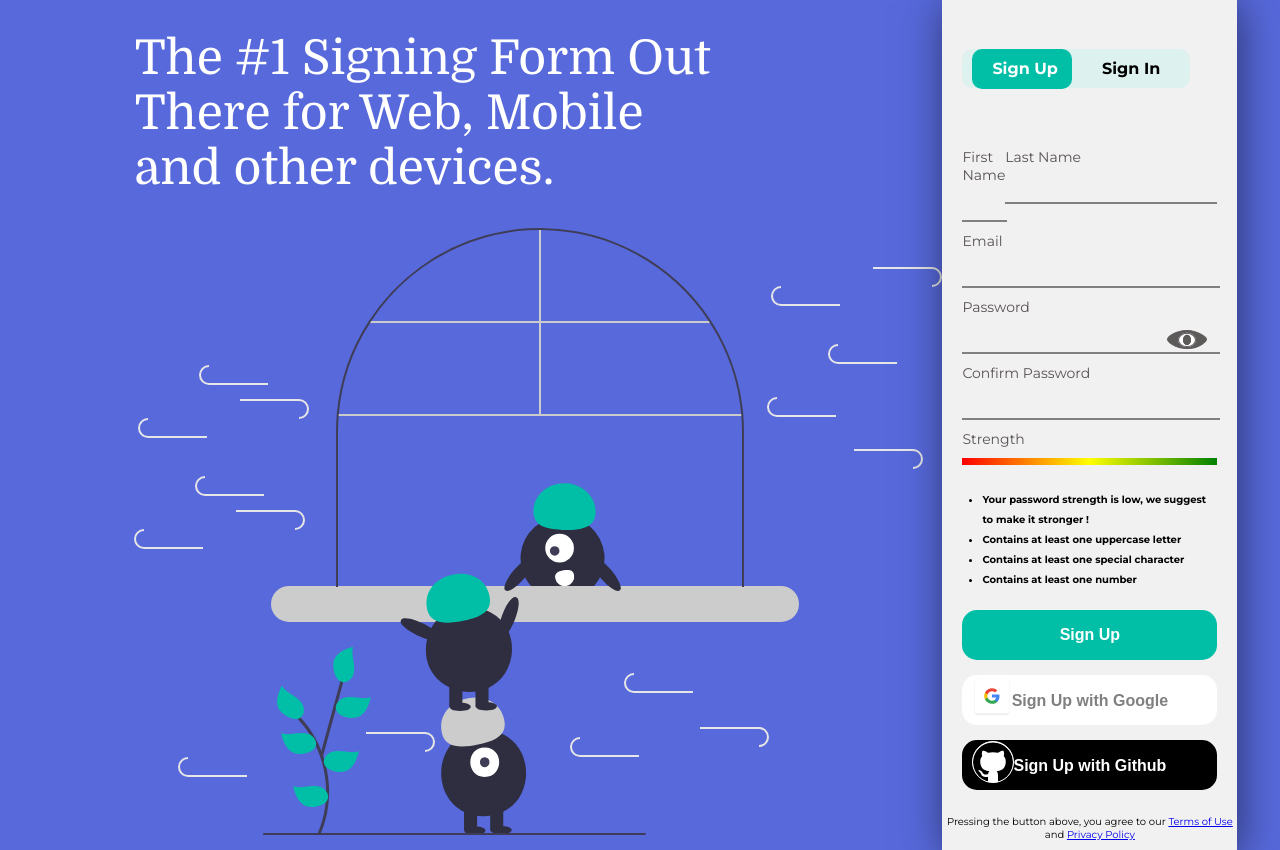
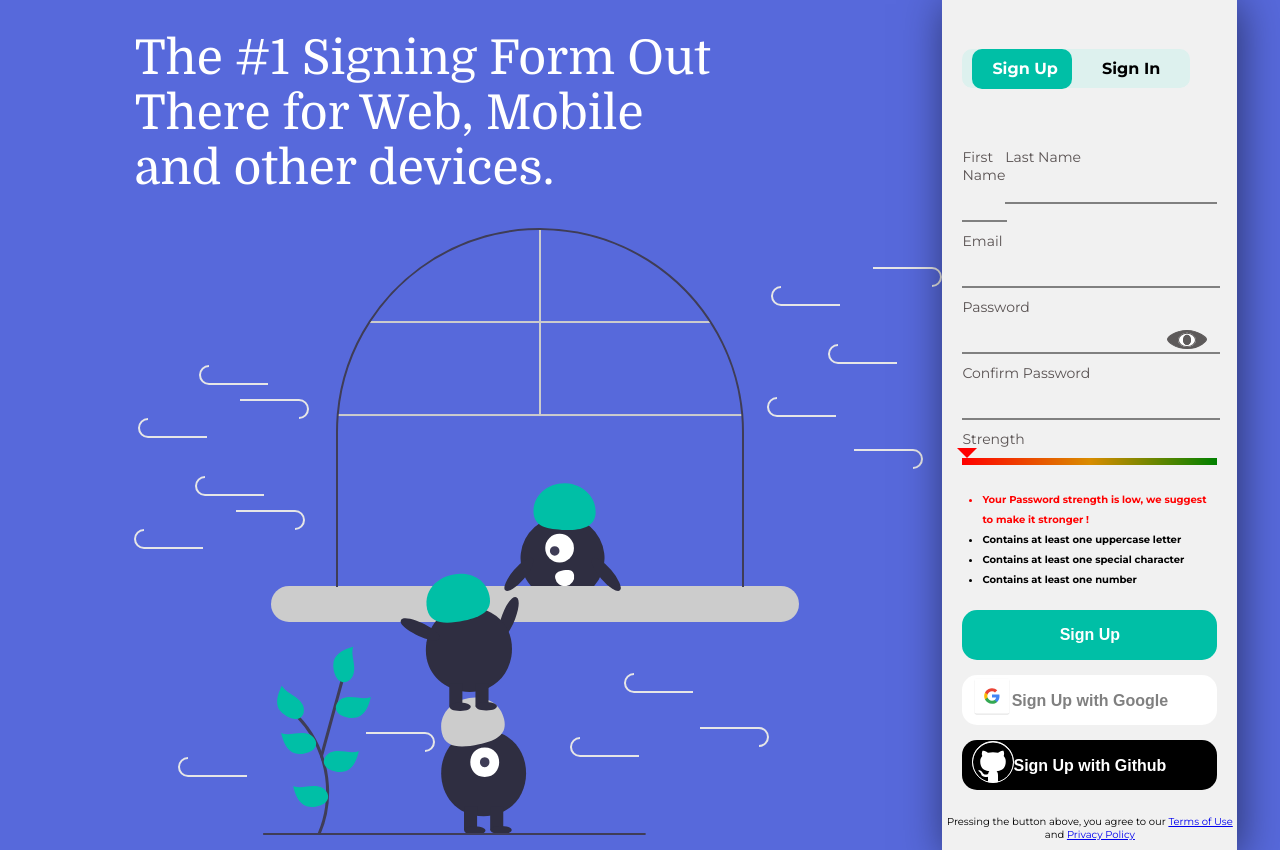
Before and after one commit to UncleKhab/Daily-UI, a Django app: page / in a window 1280 px wide. Shown: the part 73-923 px from the top of the page. Run offline with Django 3.2, Linux system fonts and the light colour scheme.

Commit message:
Slidebar and password verification

```diff
--- a/Day 1 - SignUp Form/app/signup/static/app.js
+++ b/Day 1 - SignUp Form/app/signup/static/app.js
@@ -1,3 +1,11 @@
+advice_number = d(".advice-number")
+advice_uppercase = d(".advice-uppercase")
+advice_special = d(".advice-special")
+advice_strength = d(".advice-strength")
+specialChars = "<>@!#$%^&*()_+[]{}?:;|'\"\\,./~`-=";
+upperCase = "ABCDEFGHIJKLMNOPQRSTUVXYZ"
+slidebar_pointer = d(".slidebar-pointer")
+
 function d(selector){
     return document.querySelector(selector);
 }
@@ -7,6 +15,28 @@ function da(selector){
 
 function slider_play(){
     d(".btn-slider").style.animationPlayState = 'running'
+}
+
+function check_special(str){
+    for(i = 0; i < specialChars.length;i++){
+        if(str.indexOf(specialChars[i]) > -1){
+            advice_special.style.color = "Green"
+            return 1;
+        }
+    }
+    advice_special.style.color = "Black"
+    return 0;
+}
+
+function check_uppercase(str){
+    for(i = 0; i < upperCase.length;i++){
+        if(str.indexOf(upperCase[i]) > -1){
+            advice_uppercase.style.color = "Green"
+            return 1;
+        }
+    }
+    advice_uppercase.style.color = "Black"
+    return 0;
 }
 da(".btn-sign").forEach(element => {
     element.addEventListener('click', (e) => {
@@ -25,7 +55,7 @@ da(".btn-sign").forEach(element => {
             d(".register").style.animationPlayState = 'running'
 
         }
-        console.log(s);
+
         setTimeout(function(){
             d(".btn-slider").style.animationPlayState = 'paused'
             d(".register").style.animationPlayState = 'paused'
@@ -41,3 +71,60 @@ da(".btn-sign").forEach(element => {
         },1500)
     })
 })
+
+d("#password").addEventListener("keyup", function(){
+    pass = d("#password").value;
+    has_number = /\d/.test(pass);
+    special = check_special(pass);
+    upper = check_uppercase(pass);
+    pass_length = pass.length;
+
+    if(has_number === true){
+        advice_number.style.color = "Green"
+        number_index = 1;
+    }else{
+        advice_number.style.color = "Black"
+        number_index = 0;
+    }
+
+    if(pass_length > 10){
+        pass_index = 1;
+    }else{
+        pass_index = 0;
+    }
+
+    strength = special + upper + pass_index + number_index;
+    console.log(strength);
+    switch(strength){
+        case 1:
+            slidebar_pointer.style.left = '25%'
+            slidebar_pointer.style.borderTop = '10px solid #f27a33';
+            advice_strength.innerText = "Your Password strength is weak, we suggest to make it stronger"
+            advice_strength.style.color = "red"
+            break;
+        case 2:
+            slidebar_pointer.style.left = '50%'
+            slidebar_pointer.style.borderTop = '10px solid #d98c00';
+            advice_strength.innerText = "Your Password strength is medium, we suggest to make it stronger"
+            advice_strength.style.color = "#d98c00"
+            break;
+        case 3:
+            slidebar_pointer.style.left = '75%'
+            slidebar_pointer.style.borderTop = '10px solid #7cbe1a';
+            advice_strength.innerText = "Your Password strength is high"
+            advice_strength.style.color = "Green"
+            break;
+        case 4:
+            slidebar_pointer.style.left = '97%'
+            slidebar_pointer.style.borderTop = '10px solid #44820b';
+            advice_strength.innerText = "Your Password strength is high"
+            advice_strength.style.color = "Green"
+            break;
+        default:
+            slidebar_pointer.style.left = '-2%'
+            slidebar_pointer.style.borderTop = '10px solid #f00';
+            advice_strength.innerText = "Your Password strength is weak, we suggest to make it stronger"
+            advice_strength.style.color = "red"
+
+    }
+})
--- a/Day 1 - SignUp Form/app/signup/static/style.css
+++ b/Day 1 - SignUp Form/app/signup/static/style.css
@@ -169,7 +169,7 @@ label {
     width: 100%;
     height: 7px;
     background-color: linear;
-    background-image: linear-gradient(to right, red , yellow, green);
+    background-image: linear-gradient(to right, red , #d98c00, green);
     margin-bottom: 25px;
 }
 
@@ -179,6 +179,9 @@ ul{
     font-weight: bold;
     line-height: 200%;
     margin-bottom:20px;
+}
+.advice-strength {
+    color: red;
 }
 
 .tos-message{
@@ -219,6 +222,18 @@ ul{
     animation-play-state : paused;
 }
 
+.password-check{
+    position:relative;
+}
+.slidebar-pointer {
+    position: absolute;
+    border-left: 10px solid transparent;
+    border-right: 10px solid transparent;
+    border-top: 10px solid #f00;
+    top: 18px;
+    left: -2%;
+}
+
 
 @keyframes slider {
     0% {
--- a/Day 1 - SignUp Form/app/signup/templates/signup/index.html
+++ b/Day 1 - SignUp Form/app/signup/templates/signup/index.html
@@ -86,14 +86,15 @@
                                 </div>
                                 <div class="password-check">
                                     <label for="slidebar">Strength</label>
+                                    <div class="slidebar-pointer"></div>
                                     <div class="slidebar" name="slidebar" id="slidebar"></div>
                                 </div>
                                 <div class="password-advice">
                                     <ul>
-                                        <li class="advice">Your password strength is low, we suggest to make it stronger !</li>
-                                        <li class="advice">Contains at least one uppercase letter</li>
-                                        <li class="advice">Contains at least one special character</li>
-                                        <li class="advice">Contains at least one number</li>
+                                        <li class="advice-strength">Your Password strength is low, we suggest to make it stronger !</li>
+                                        <li class="advice-uppercase">Contains at least one uppercase letter</li>
+                                        <li class="advice-special">Contains at least one special character</li>
+                                        <li class="advice-number">Contains at least one number</li>
                                     </ul>
                                 </div>
                             </div>
```
